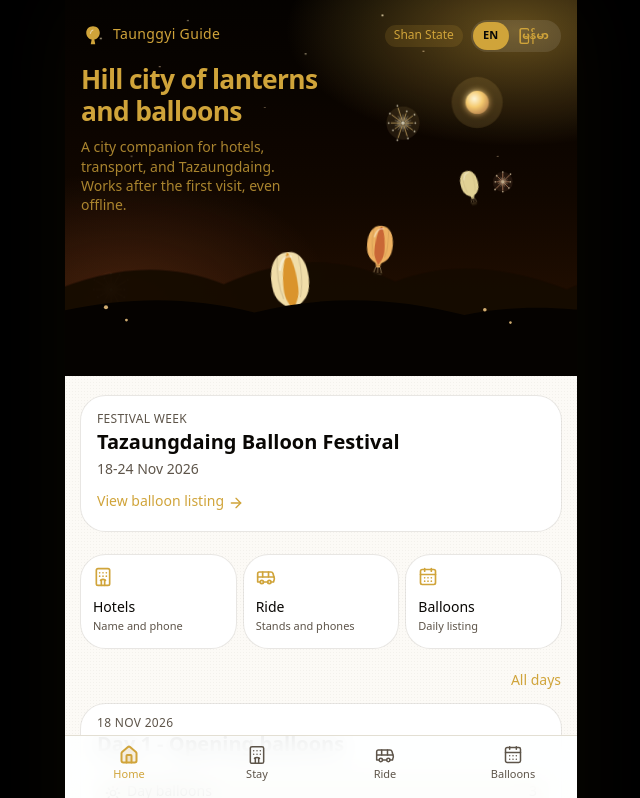
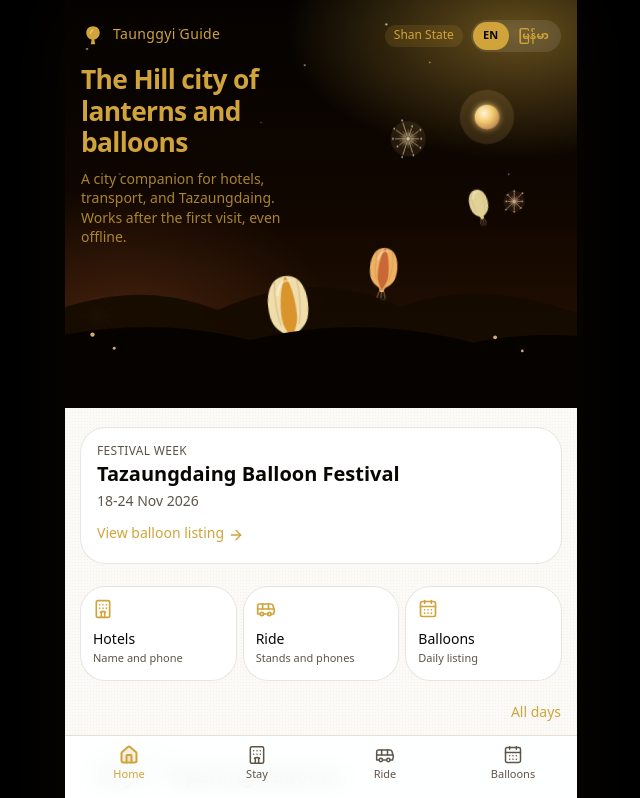
Before and after one commit to khunzinshine/taunggyi-guide, a Next.js app: page / in a window 1280 px wide. Shown: the top 798 px of the page, without its empty margins (319-959 px from the left). Built offline with nearby package versions, Linux system fonts and the light colour scheme.

Commit message:
Update tag line

```diff
--- a/src/data/city.ts
+++ b/src/data/city.ts
@@ -3,7 +3,7 @@ import type { Text } from "@/lib/i18n"
 export const city = {
   name: { en: "Taunggyi", my: "တောင်ကြီး" } satisfies Text,
   country: { en: "Myanmar", my: "မြန်မာ" } satisfies Text,
-  tagline: { en: "Hill city of lanterns and balloons", my: "မီးပုံးပျံနှင့် မီးထွန်းပွဲတော်များ၏ တောင်ပေါ်မြို့" } satisfies Text,
+  tagline: { en: "The Hill city of lanterns and balloons", my: "ဆီမီးအလှ၊ မီးပုံးပျံတို့ ဝေဆာရာ... တောင်ပေါ်မြို့" } satisfies Text,
   festivalName: { en: "Tazaungdaing Balloon Festival", my: "တန်ဆောင်တိုင် မီးပုံးပျံပွဲတော်" } satisfies Text,
   about: { en: "Taunggyi is the capital of Shan State, a cool hill city above Inle Lake. Dummy copy for now - swap in your notes on neighborhoods, season, and festival week.", my: "တောင်ကြီးသည် ရှမ်းပြည်နယ်၏ မြို့တော်ဖြစ်ပြီး အင်းလေးကန်အထက်တွင် တည်ရှိသည့် အေးမြသော တောင်ပေါ်မြို့ဖြစ်သည်။ ဤစာသားသည် နမူနာစာသားဖြစ်ပြီး ရပ်ကွက်၊ ရာသီဥတုနှင့် ပွဲတော်ရက် သတင်းအချက်အလက်များကို နောက်မှ အစားထိုးနိုင်ပါသည်။" } satisfies Text,
   elevation: "1,430 m",
```
